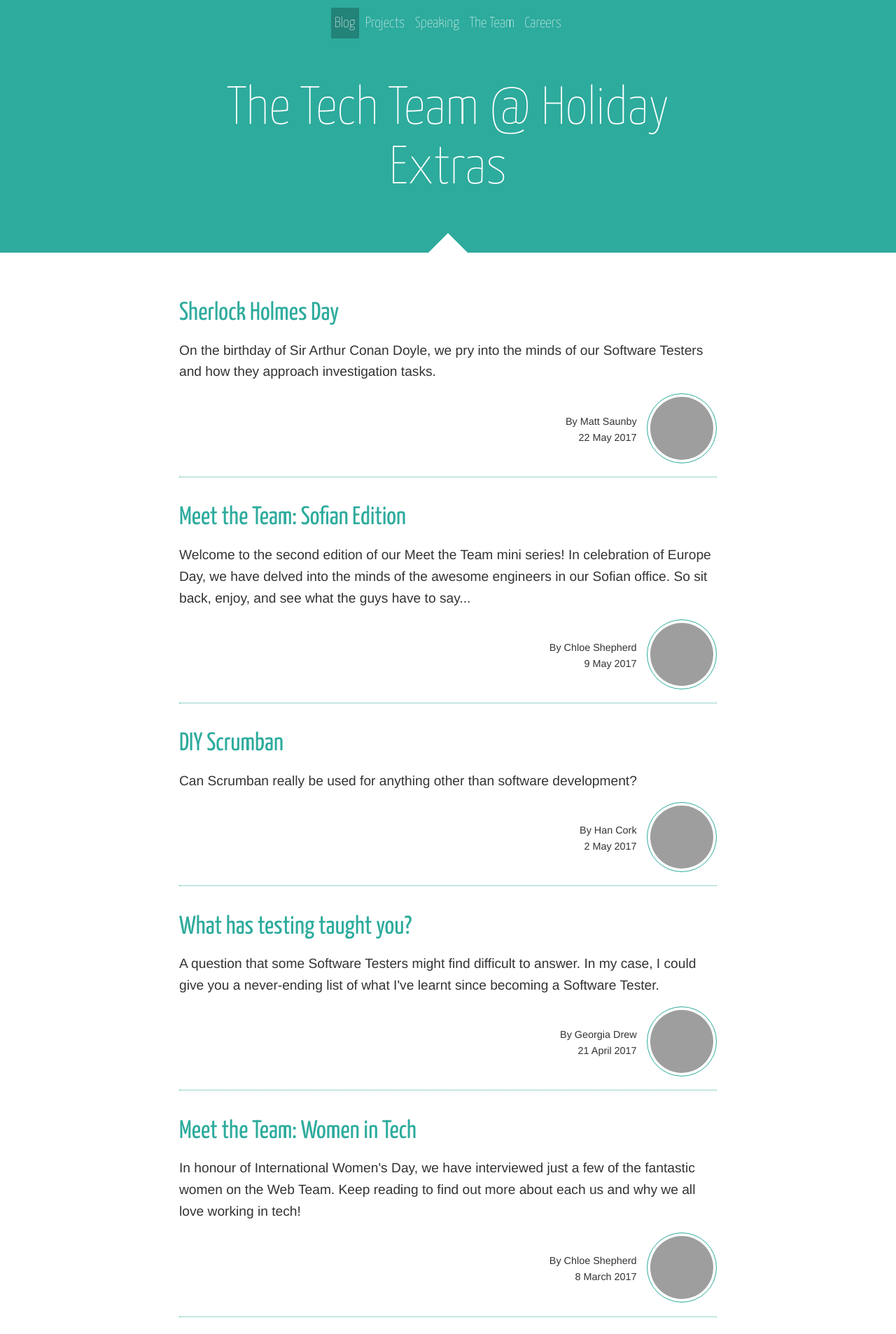
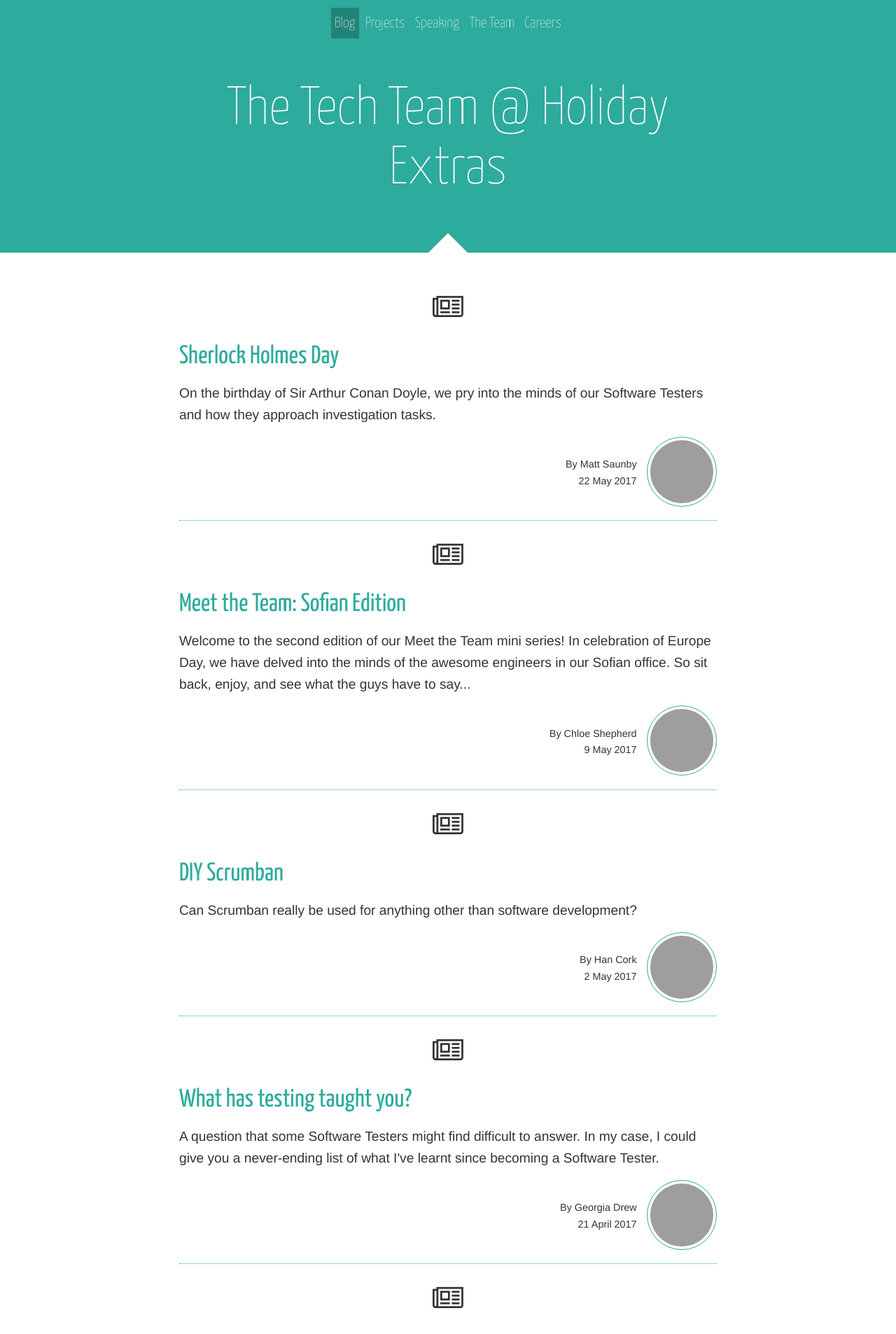
Before and after one commit to holidayextras/holidayextras.github.com, a Jekyll site: the page built from index.html, in a window 1280 px wide. Shown: the top 1906 px of the page at 70% size. Built offline with Jekyll 4.4.1, drawn with Linux system fonts in a browser that asks for light colours; nearby versions of some CDN libraries; the list of posts is cut into pages by our own code; comment, search, counter and statistics services are not loaded; grey boxes are pictures that could not be loaded.

Commit message:
Layout tweaks to homepage and new update layout

```diff
--- a/_includes/styles.scss
+++ b/_includes/styles.scss
@@ -1,5 +1,6 @@
 @import "variables";
 @import "critical"; /* this needs to be refactored a little */
+@import "index";
 @import "structure";
 @import "header";
 @import "footer";
--- /dev/null
+++ b/_sass/index.scss
@@ -0,0 +1,19 @@
+ul.posts li a section i.icon {
+  font-size: 2em;
+  font-family: FontAwesome;
+  text-align: center;
+  vertical-align: middle;
+  border-radius: 50%;
+  margin-bottom: 0;
+  padding: 0;
+  font-style: normal;
+}
+i.icon.quote::before {
+  content: "\f10d";
+}
+i.icon.post::before {
+  content: "\f1ea";
+}
+i.icon.update::before {
+  content: "\f0a1";
+}
--- a/index.html
+++ b/index.html
@@ -16,11 +16,22 @@
         <li>
           <a href="{{ post.url | prepend: site.baseurl | replace: '//', '/'}}">
             <section>
+              <i class="icon {{ post.layout}}"></i>
+              {% if post.layout == 'post' %}
                 <h2>{{ post.title }}</h2>
+              {% endif %}
               <!--<small class="tags"><b>Tags:</b> {{ post.tags | join: ' '}}</small>- No point having these until we can filter by them -->
               <div class="blog-summary">
-              <blockquote>{{ post.excerpt | strip_html | truncatewords: 50}}</blockquote>
+                {% assign excerpt = post.excerpt | strip_html %}
+                {% assign excerpt_length = excerpt | number_of_words %}
+                <blockquote>{{ excerpt | truncatewords: 50 }}</blockquote>
+                {% if excerpt_length > 50 %}
+                  <button href="{{ post.url | prepend: site.baseurl | replace: '//', '/'}}" class="btn-info center">
+                    See more...
+                  </button>
+                {% endif %}
                 {% assign author = site.data.members.[post.author] %}
+                {% if post.layout == 'post' %}
                   <div class="author">
                     {% if author.gravatar_md5 %}
                       <img src="http://www.gravatar.com/avatar/{{ author.gravatar_md5 }}?s=200" alt="A photo of {{ member.name }}" />
@@ -29,6 +40,7 @@
                     {% endif %}
                     <div class="author-details">By {{ author.name }}<br/>{{ post.date | date: "%-d %B %Y"}}</div>
                   </div>
+                {% endif %}
               </div>
             </section>
           </a>
```
Also changed, not shown: _layouts/update.html (added, +20 -0 lines). Lines whose indentation alone changed are shown as unchanged.
